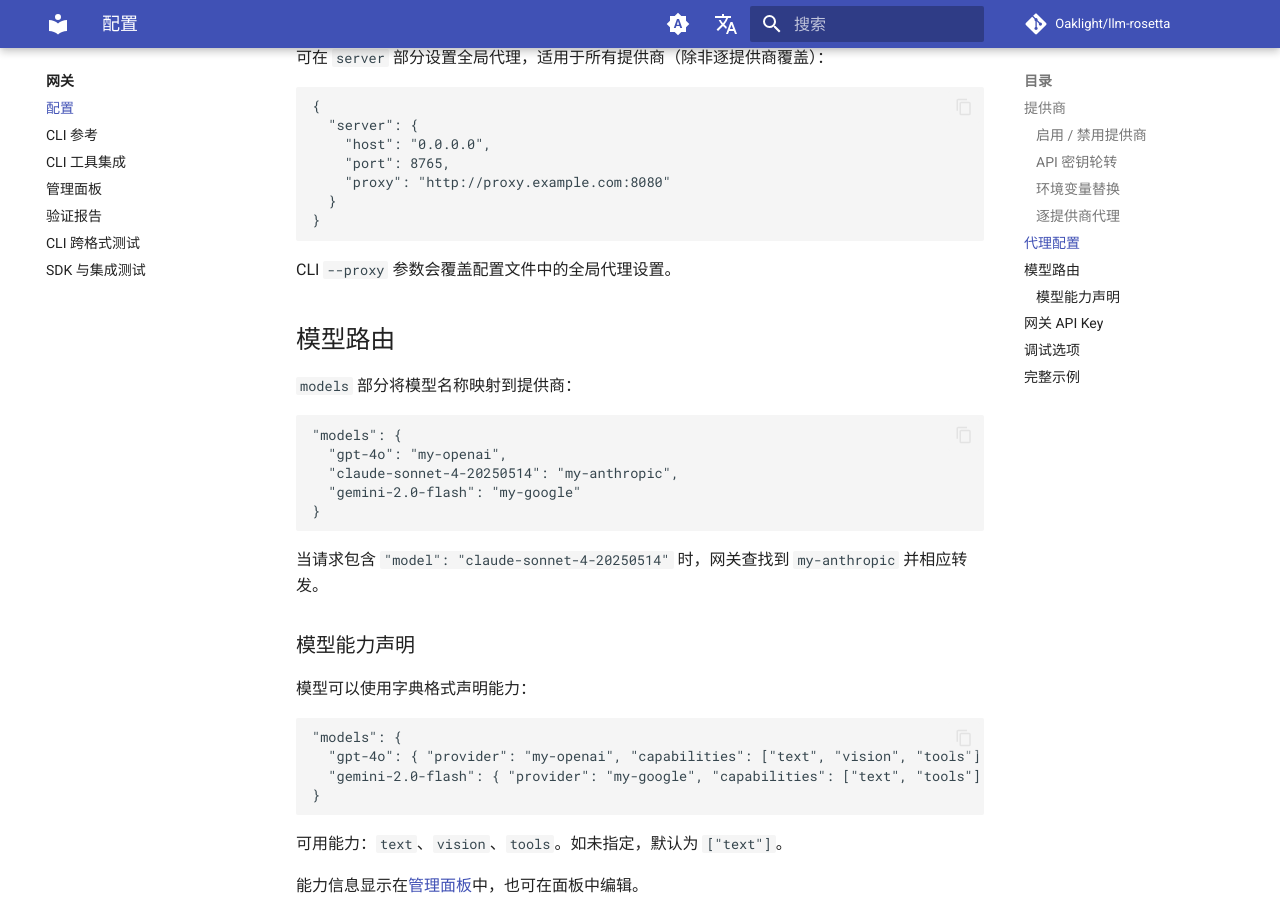
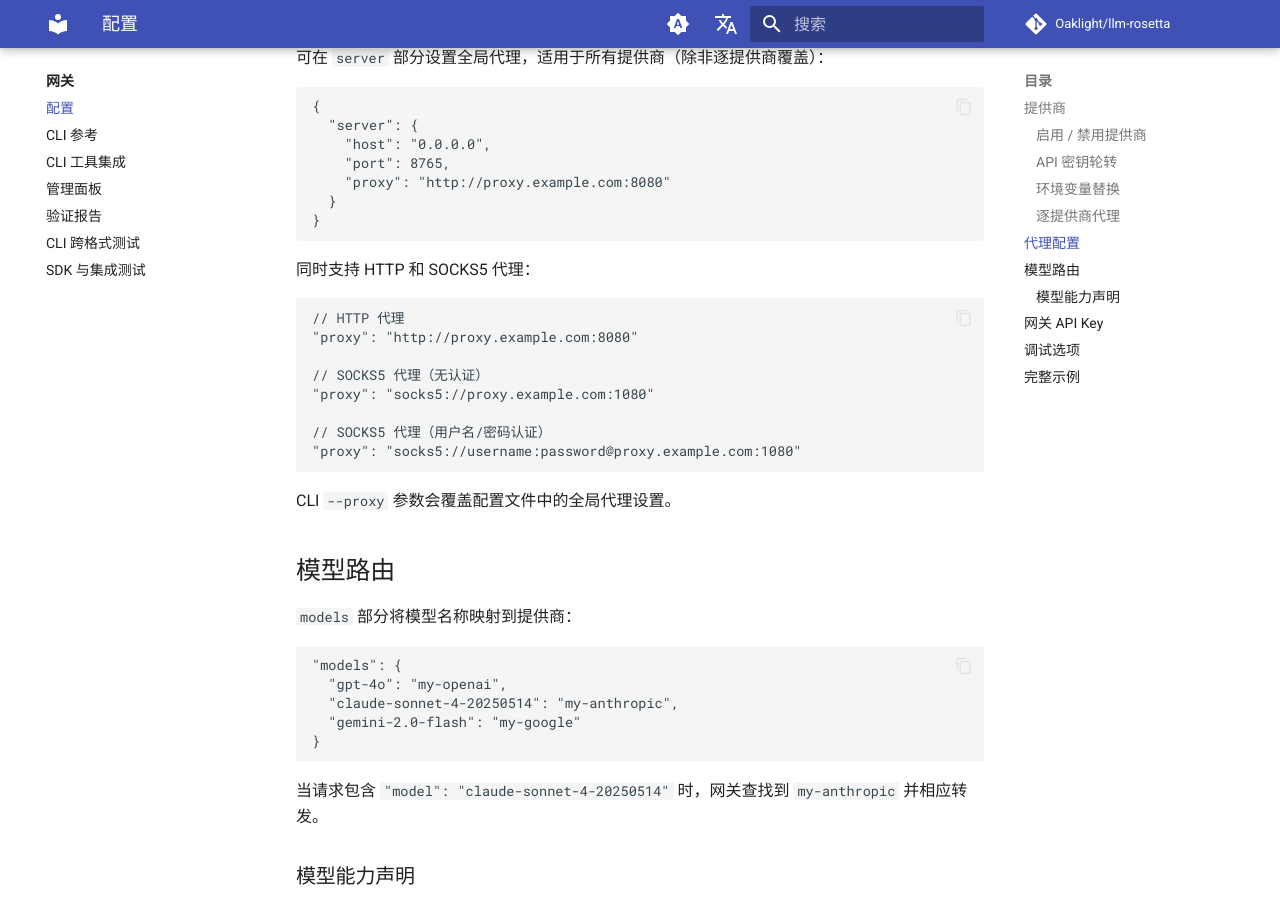
Before and after one commit to Oaklight/llm-rosetta, an MkDocs documentation site: the page built from docs/gateway/configuration.md, in a window 1280 px wide and 900 px high, scrolled down 1461 px. Built offline with MkDocs 1.6.1 and Material for MkDocs 9.7.7, drawn with Linux system fonts in a browser that asks for light colours; comment, search, counter and statistics services are not loaded.

Commit message:
docs: 恢复 SOCKS5 代理支持，添加 SOCKS5 配置示例

````diff
--- a/docs/gateway/configuration.md
+++ b/docs/gateway/configuration.md
@@ -71,6 +71,19 @@ API 密钥支持 `${ENV_VAR}` 语法 — 启动时从环境变量读取：
     "proxy": "http://proxy.example.com:8080"
   }
 }
+```
+
+同时支持 HTTP 和 SOCKS5 代理：
+
+```jsonc
+// HTTP 代理
+"proxy": "http://proxy.example.com:8080"
+
+// SOCKS5 代理（无认证）
+"proxy": "socks5://proxy.example.com:1080"
+
+// SOCKS5 代理（用户名/密码认证）
+"proxy": "socks5://username:password@proxy.example.com:1080"
 ```
 
 CLI `--proxy` 参数会覆盖配置文件中的全局代理设置。
````
Also changed, not shown: docs/changelog.md (+5 -1 lines).
